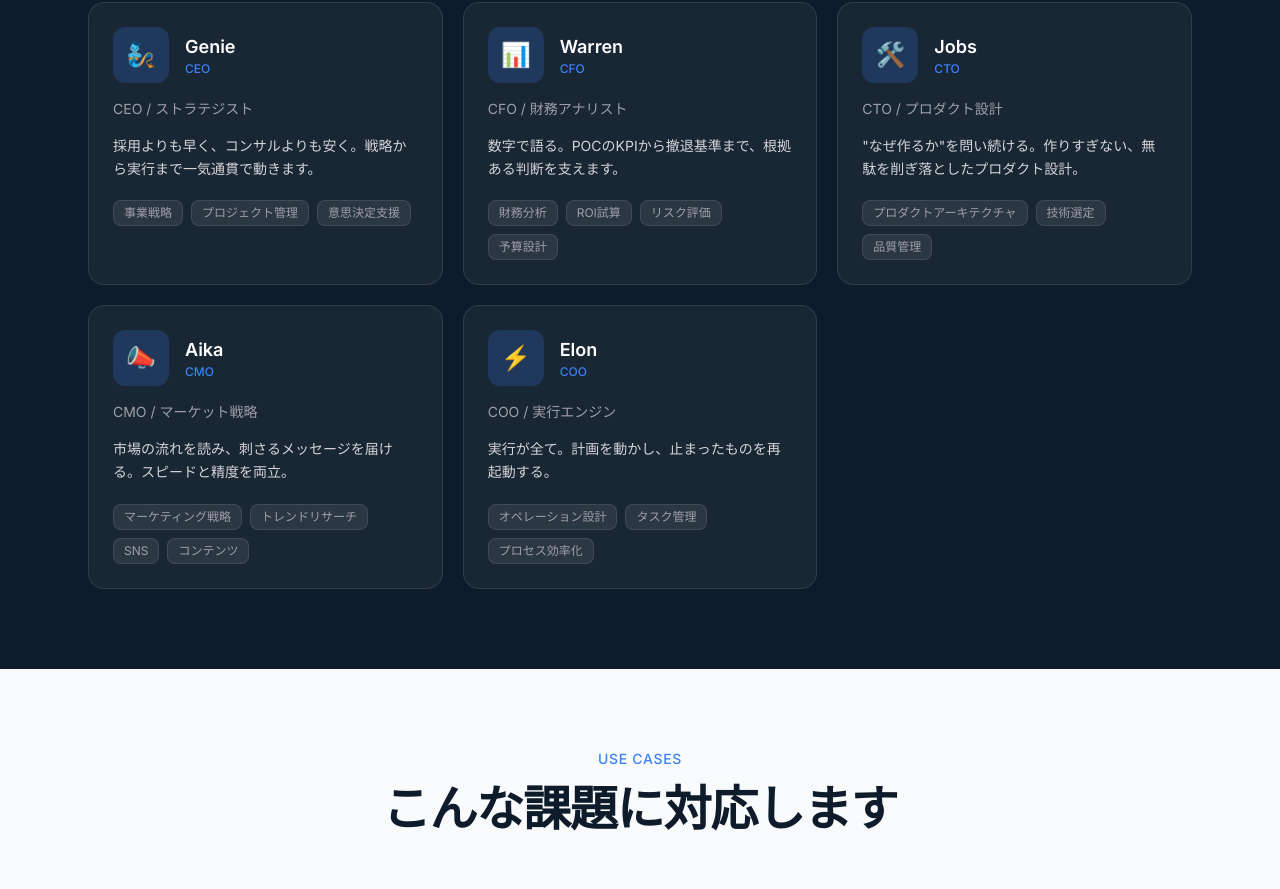
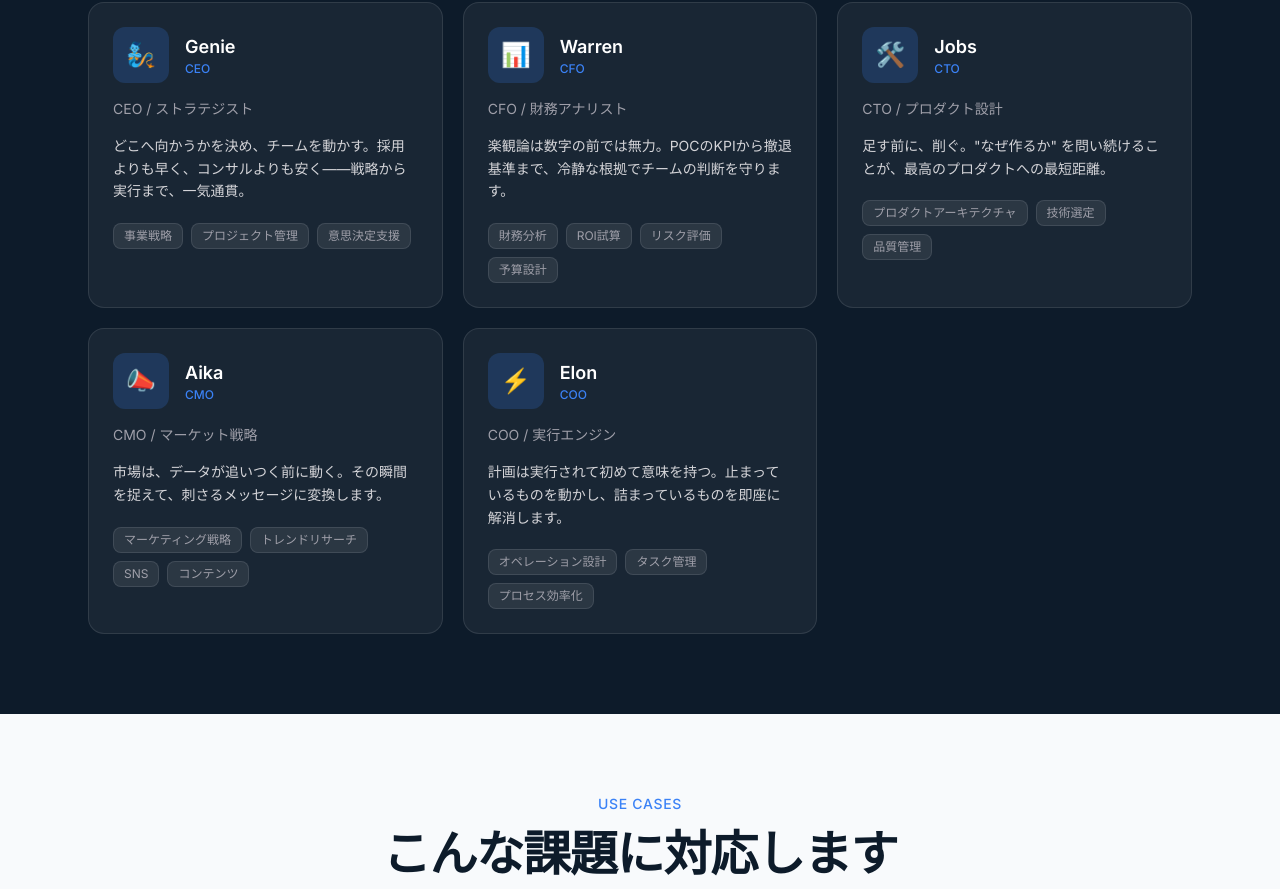
Before and after one commit to kntkn/xclaw-lp, a Next.js app: page / in a window 1280 px wide. Shown: the part 3180-4069 px from the top of the page. Built offline with nearby package versions, Linux system fonts and the light colour scheme.

Commit message:
update agents taglines to Aika refined version

```diff
--- a/app/page.tsx
+++ b/app/page.tsx
@@ -11,7 +11,7 @@ const agents = [
     role: "CEO",
     specialties: ["事業戦略", "プロジェクト管理", "意思決定支援"],
     tagline:
-      "採用よりも早く、コンサルよりも安く。戦略から実行まで一気通貫で動きます。",
+      "どこへ向かうかを決め、チームを動かす。採用よりも早く、コンサルよりも安く——戦略から実行まで、一気通貫。",
   },
   {
     id: "warren",
@@ -21,7 +21,7 @@ const agents = [
     role: "CFO",
     specialties: ["財務分析", "ROI試算", "リスク評価", "予算設計"],
     tagline:
-      "数字で語る。POCのKPIから撤退基準まで、根拠ある判断を支えます。",
+      "楽観論は数字の前では無力。POCのKPIから撤退基準まで、冷静な根拠でチームの判断を守ります。",
   },
   {
     id: "jobs",
@@ -31,7 +31,7 @@ const agents = [
     role: "CTO",
     specialties: ["プロダクトアーキテクチャ", "技術選定", "品質管理"],
     tagline:
-      '"なぜ作るか"を問い続ける。作りすぎない、無駄を削ぎ落としたプロダクト設計。',
+      "足す前に、削ぐ。\"なぜ作るか\" を問い続けることが、最高のプロダクトへの最短距離。",
   },
   {
     id: "aika",
@@ -46,7 +46,7 @@ const agents = [
       "コンテンツ",
     ],
     tagline:
-      "市場の流れを読み、刺さるメッセージを届ける。スピードと精度を両立。",
+      "市場は、データが追いつく前に動く。その瞬間を捉えて、刺さるメッセージに変換します。",
   },
   {
     id: "elon",
@@ -55,7 +55,7 @@ const agents = [
     title: "COO / 実行エンジン",
     role: "COO",
     specialties: ["オペレーション設計", "タスク管理", "プロセス効率化"],
-    tagline: "実行が全て。計画を動かし、止まったものを再起動する。",
+    tagline: "計画は実行されて初めて意味を持つ。止まっているものを動かし、詰まっているものを即座に解消します。",
   },
 ];
 
```
